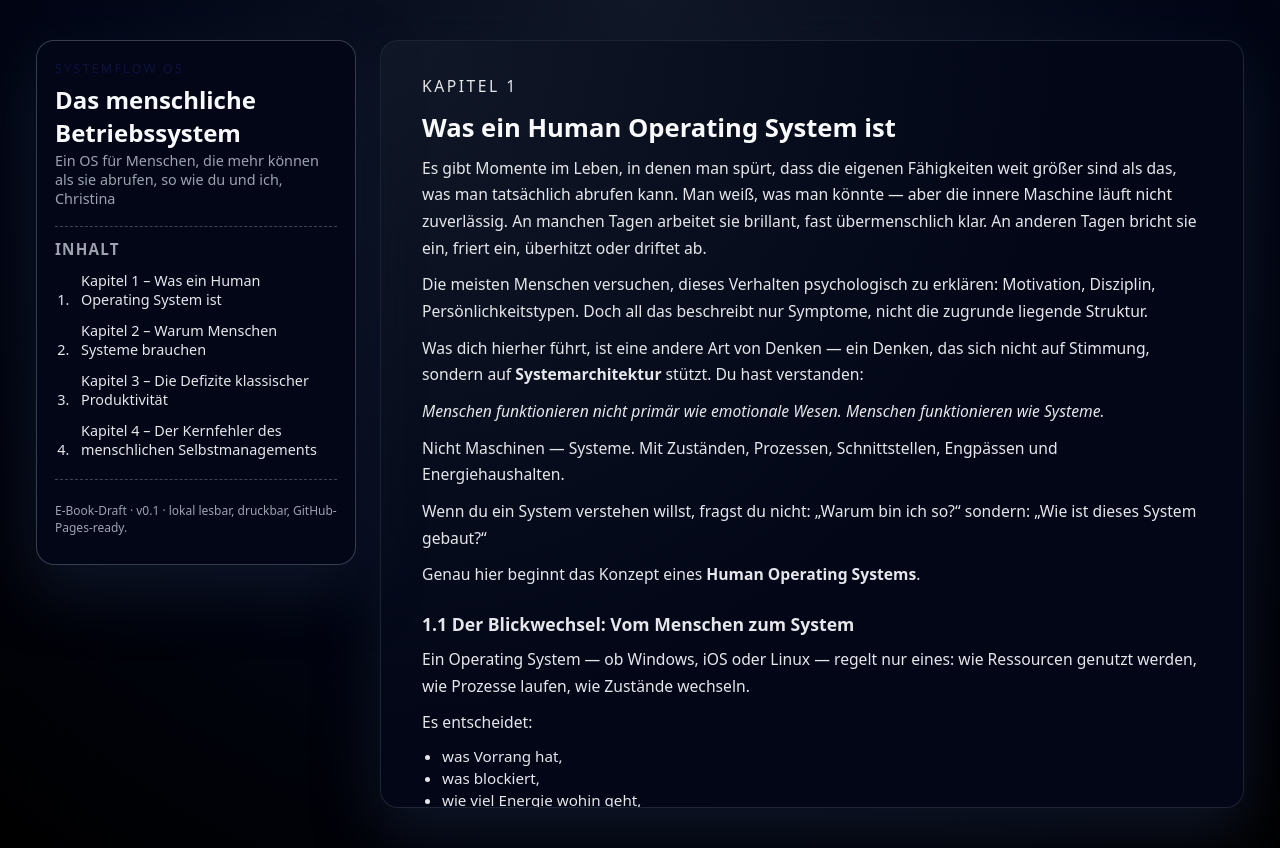
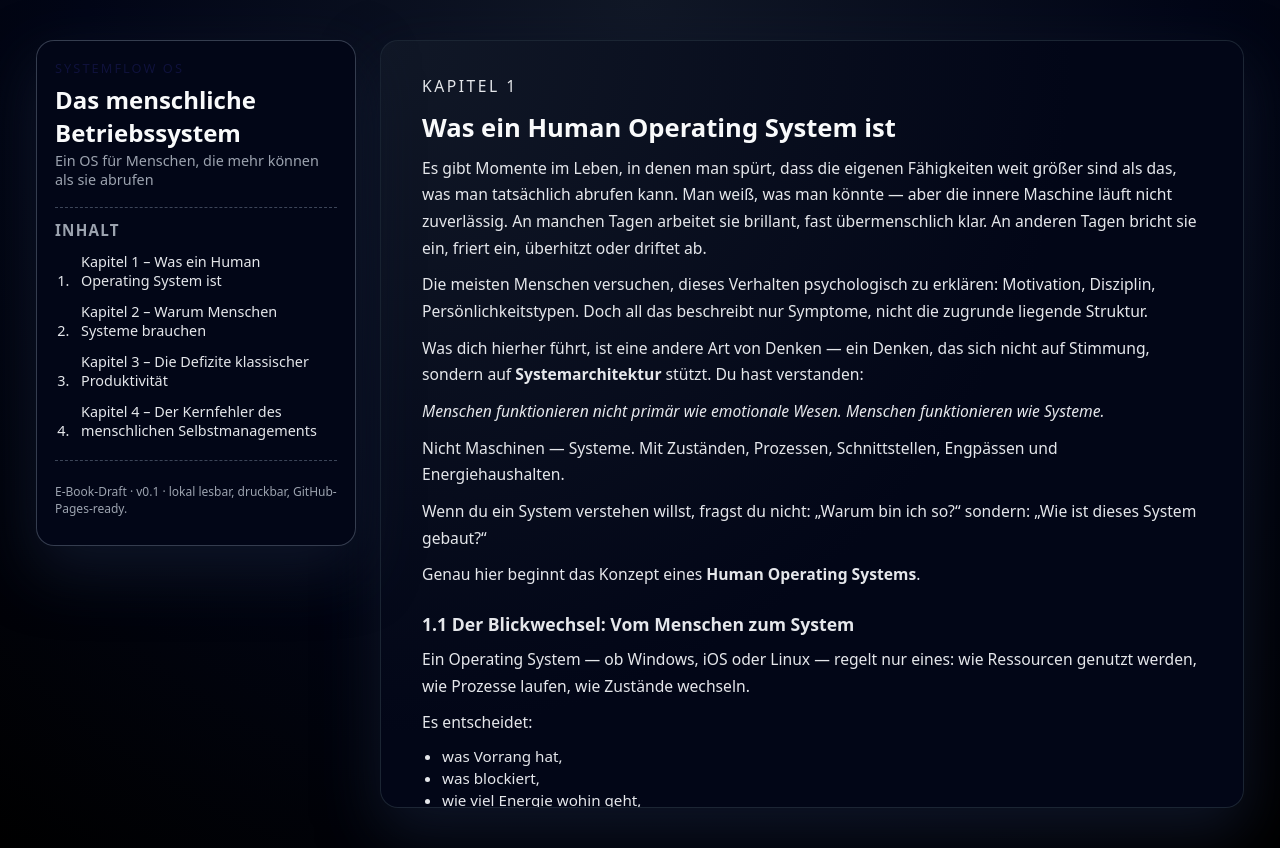
Before and after one commit to letheworldbechill/Buchversion-f-r-Christina, a plain HTML site: page index.html in a window 1280 px wide. Drawn offline with Linux system fonts and the light colour scheme.

Commit message:
Update brand subtitle in index.html

```diff
--- a/index.html
+++ b/index.html
@@ -14,7 +14,7 @@
       <header class="brand">
         <div class="brand-kicker">SystemFlow OS</div>
         <h1 class="brand-title">Das menschliche Betriebssystem</h1>
-        <p class="brand-sub">Ein OS für Menschen, die mehr können als sie abrufen, so wie du und ich, Christina</p>
+        <p class="brand-sub">Ein OS für Menschen, die mehr können als sie abrufen</p>
       </header>
 
       <nav class="toc">
```
